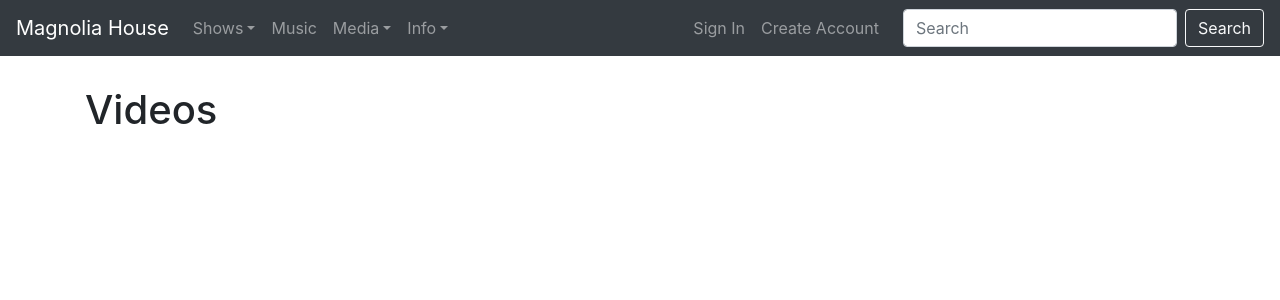
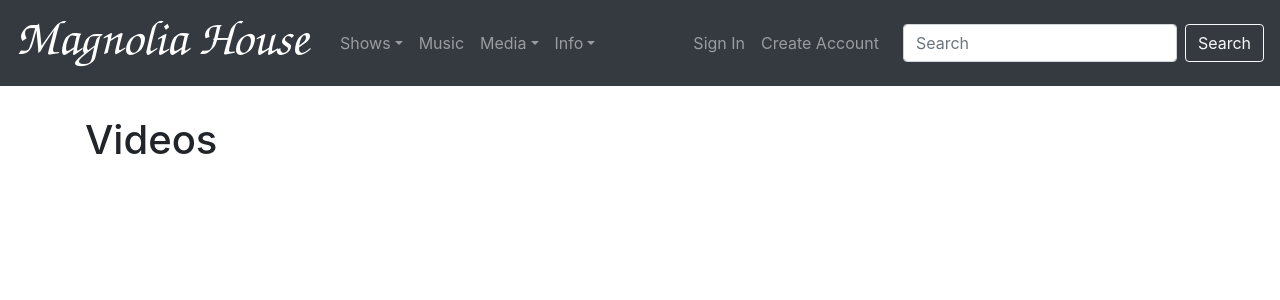
Before and after one commit to PatrickEGorman/MagnoliaHouseShows, a Django app: page /media/videos in a window 1280 px wide. Shown: the top 300 px of the page. Run offline with Django 3.2, Linux system fonts and the light colour scheme; data that the repository does not hold is empty; style sheets or scripts are compiled from the project's sources; some libraries are stand-ins or nearby versions.

Commit message:
Renamed variable

```diff
--- a/static/javascript/media/videos.js
+++ b/static/javascript/media/videos.js
@@ -61,7 +61,7 @@ export class VideoList extends React.Component{
         let contents = [];
         let view_more;
         for(const val in this.props.videoData){
-            if(parseInt(val) === num_photos-1){
+            if(parseInt(val) === num_videos-1){
                 view_more = <ViewMore callback={LoadVideos}/>
             }
             else {
--- a/static/templates/base.html
+++ b/static/templates/base.html
@@ -11,7 +11,7 @@
 </head>
 <body>
 <nav class="navbar navbar-expand-md navbar-dark bg-dark">
-    <a class="navbar-brand" href="/">Magnolia House</a>
+    <a class="navbar-brand" href="/"><img src="{% static "images/banner.png" %}" class="image"></a>
     <button class="navbar-toggler" type="button" data-toggle="collapse" data-target="#mainNav" aria-controls="mainNav" aria-expanded="false" aria-label="Toggle navigation">
         <span class="navbar-toggler-icon"></span>
     </button>
```
Also changed, not shown: static/images/banner.png (added).
